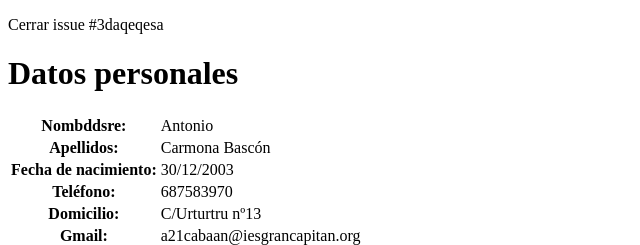
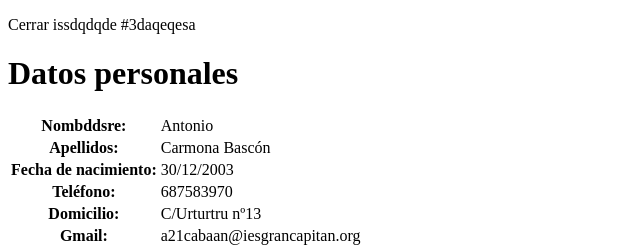
Before and after one commit to Antoniocb3/practica4.14-visualstudiocode-git-Antoniocb03, a plain HTML site: page index.html in a window 1280 px wide. Shown: the top 245 px of the page, 0-640 px from the left. Drawn offline with Linux system fonts and the light colour scheme.

Commit message:
cerrar issue
close #5

```diff
--- a/index.html
+++ b/index.html
@@ -7,7 +7,7 @@
     <title>Document</title>
 </head>
 <body>
-    <p>Cerrar issue #3daqeqesa </p>
+    <p>Cerrar issdqdqde #3daqeqesa </p>
     <h1>Datos personales</h1><div id="Datos personales"></div>
 <table>
     <tr>
```
